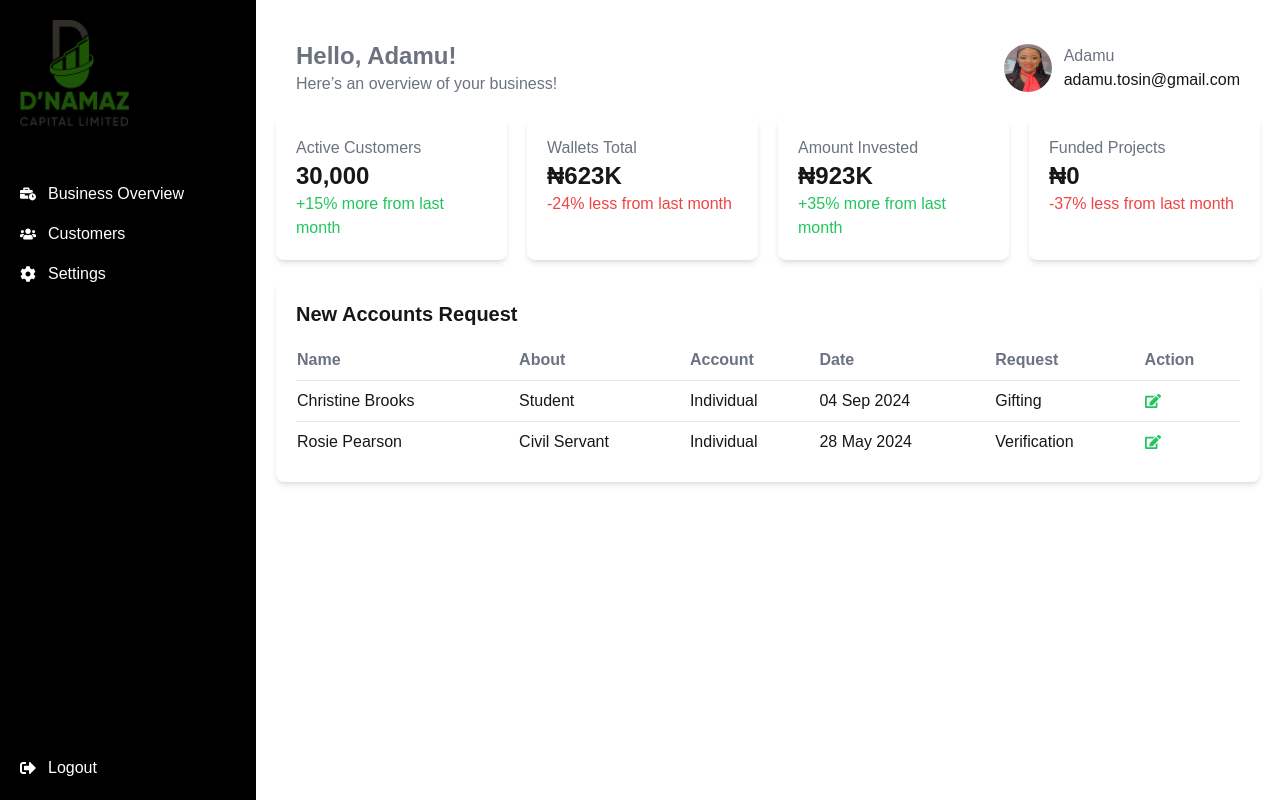
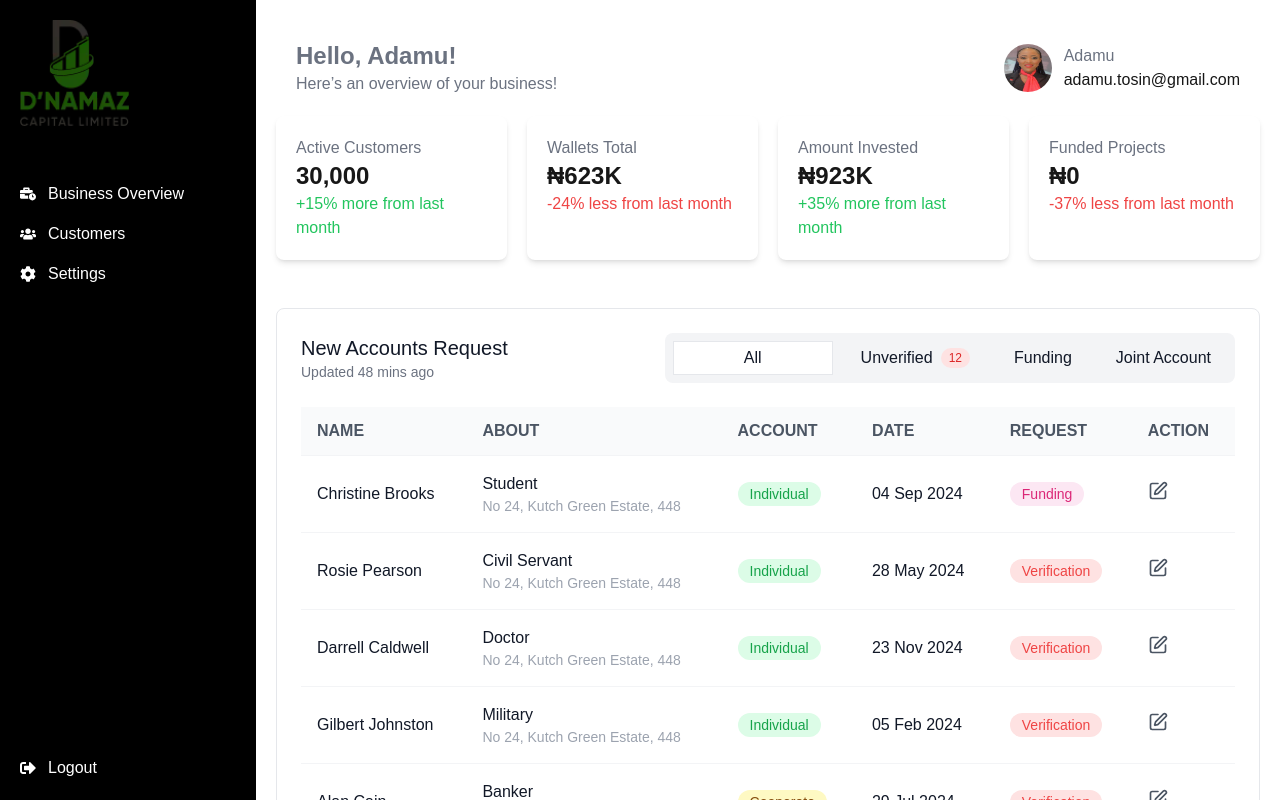
Before and after one commit to AyoMoses1/dnamaz, a Next.js app: page / in a window 1280 px wide. Shown: the top 800 px of the page. Built offline with nearby package versions, Linux system fonts and the light colour scheme.

Commit message:
Refactor NewAccountsTable component to improve readability and add additional account details

```diff
--- a/app/_components/NewAccountsTable.tsx
+++ b/app/_components/NewAccountsTable.tsx
@@ -1,52 +1,141 @@
-// components/NewAccountsTable.tsx
-import { FC } from "react";
-import { FaEdit } from "react-icons/fa";
+import React from 'react';
+import { PenSquare } from 'lucide-react';
 
-interface Account {
-  name: string;
-  about: string;
-  accountType: string;
-  date: string;
-  request: string;
+const accountsData = [
+  {
+    name: "Christine Brooks",
+    about: "Student",
+    address: "No 24, Kutch Green Estate, 448",
+    accountType: "Individual",
+    date: "04 Sep 2024",
+    request: "Funding"
+  },
+  {
+    name: "Rosie Pearson",
+    about: "Civil Servant",
+    address: "No 24, Kutch Green Estate, 448",
+    accountType: "Individual",
+    date: "28 May 2024",
+    request: "Verification"
+  },
+  {
+    name: "Darrell Caldwell",
+    about: "Doctor",
+    address: "No 24, Kutch Green Estate, 448",
+    accountType: "Individual",
+    date: "23 Nov 2024",
+    request: "Verification"
+  },
+  {
+    name: "Gilbert Johnston",
+    about: "Military",
+    address: "No 24, Kutch Green Estate, 448",
+    accountType: "Individual",
+    date: "05 Feb 2024",
+    request: "Verification"
+  },
+  {
+    name: "Alan Cain",
+    about: "Banker",
+    address: "No 24, Kutch Green Estate, 448",
+    accountType: "Cooperate",
+    date: "29 Jul 2024",
+    request: "Verification"
+  },
+  {
+    name: "Alfred Murray",
+    about: "Real Estate Developer",
+    address: "No 24, Kutch Green Estate, 448",
+    accountType: "Cooperate",
+    date: "15 Aug 2024",
+    request: "Verification"
+  },
+  {
+    name: "Maggie Sullivan",
+    about: "Investment Banker",
+    address: "No 24, Kutch Green Estate, 448",
+    accountType: "Cooperate",
+    date: "21 Dec 2024",
+    request: "Joint Acct"
   }
-
-const accountsData: Account[] = [
-  { name: "Christine Brooks", about: "Student", accountType: "Individual", date: "04 Sep 2024", request: "Gifting" },
-  { name: "Rosie Pearson", about: "Civil Servant", accountType: "Individual", date: "28 May 2024", request: "Verification" },
-  // Add more accounts as per the image
 ];
 
-const NewAccountsTable: FC = () => {
+const NewAccountsTable = () => {
+  const getRequestStyle = (request: string) => {
+    switch (request) {
+      case 'Funding':
+        return 'bg-pink-100 text-pink-600';
+      case 'Verification':
+        return 'bg-red-100 text-red-500';
+      case 'Joint Acct':
+        return 'bg-blue-100 text-blue-600';
+      default:
+        return 'bg-gray-100 text-gray-600';
+    }
+  };
+
   return (
-    <div className="bg-white rounded-lg p-5 mt-5 shadow-md">
-      <h2 className="text-xl font-bold mb-3">New Accounts Request</h2>
-      <table className="w-full text-left">
+    <div className="border border-gray-200 rounded-lg mt-12">
+      <div className="p-6">
+        <div className="flex justify-between items-center mb-6">
+          <div>
+            <h2 className="text-xl text-gray-900">New Accounts Request</h2>
+            <p className="text-sm text-gray-500">Updated 48 mins ago</p>
+          </div>
+          <div className="bg-gray-100 w-50 rounded-lg p-2 flex gap-3">
+            <button className="px-4 py-1 w-40 bg-white border border-gray-200 text-gray-900">All</button>
+            <button className="px-4 py-1  text-gray-900 flex items-center gap-2">
+              Unverified
+              <span className="bg-red-100 text-red-600 text-xs px-2 py-0.5 rounded-full">12</span>
+            </button>
+            <button className="px-4 py-1 text-gray-900">Funding</button>
+            <button className="px-4 py-1 text-gray-900">Joint Account</button>
+          </div>
+        </div>
+
+        <table className="w-full">
           <thead>
-          <tr className="text-gray-500">
-            <th className="py-2">Name</th>
-            <th>About</th>
-            <th>Account</th>
-            <th>Date</th>
-            <th>Request</th>
-            <th>Action</th>
+            <tr className="bg-gray-50 text-left">
+              <th className="py-3 px-4 text-gray-600 font-semibold">NAME</th>
+              <th className="py-3 px-4 text-gray-600 font-semibold">ABOUT</th>
+              <th className="py-3 px-4 text-gray-600 font-semibold">ACCOUNT</th>
+              <th className="py-3 px-4 text-gray-600 font-semibold">DATE</th>
+              <th className="py-3 px-4 text-gray-600 font-semibold">REQUEST</th>
+              <th className="py-3 px-4 text-gray-600 font-semibold">ACTION</th>
             </tr>
           </thead>
           <tbody>
             {accountsData.map((account, idx) => (
-            <tr key={idx} className="border-t">
-              <td className="py-2">{account.name}</td>
-              <td>{account.about}</td>
-              <td>{account.accountType}</td>
-              <td>{account.date}</td>
-              <td>{account.request}</td>
-              <td>
-                <FaEdit className="text-green-500 cursor-pointer" />
+              <tr key={idx} className="border-t border-gray-100">
+                <td className="py-4 px-4 text-gray-900">{account.name}</td>
+                <td className="py-4 px-4">
+                  <div className="text-gray-900">{account.about}</div>
+                  <div className="text-gray-400 text-sm">{account.address}</div>
+                </td>
+                <td className="py-4 px-4">
+                  <span className={`px-3 py-1 rounded-full text-sm ${
+                    account.accountType === 'Individual' ? 'bg-green-100 text-green-600' : 'bg-yellow-100 text-yellow-800'
+                  }`}>
+                    {account.accountType}
+                  </span>
+                </td>
+                <td className="py-4 px-4 text-gray-900">{account.date}</td>
+                <td className="py-4 px-4">
+                  <span className={`px-3 py-1 rounded-full text-sm ${getRequestStyle(account.request)}`}>
+                    {account.request}
+                  </span>
+                </td>
+                <td className="py-4 px-4">
+                  <button className="text-gray-600 hover:text-gray-900">
+                    <PenSquare size={20} />
+                  </button>
                 </td>
               </tr>
             ))}
           </tbody>
         </table>
       </div>
+    </div>
   );
 };
 
```
Lines whose indentation alone changed are shown as unchanged.
